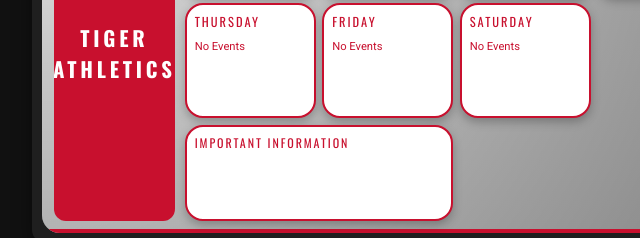
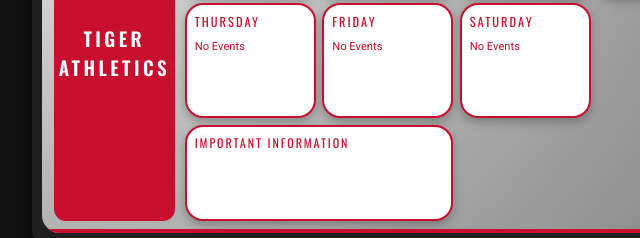
Before and after one commit to emilyshae79-cmd/Weekly-Calendar, a plain HTML site: page index.html in a window 1280 px wide. Shown: the part 1640-1878 px from the top of the page, 249-889 px from the left. Drawn offline with nearby package versions, Linux system fonts and the light colour scheme.

Commit message:
Update index.html

```diff
--- a/index.html
+++ b/index.html
@@ -253,8 +253,8 @@
     }
 
     .side-line.main {
-      font-size: 1.3rem;
-      font-weight: 700;
+      font-size: 1.2rem;
+      font-weight: 600;
       writing-mode: horizontal-tb;    /* now horizontal */
       white-space: pre-line;          /* respect line breaks */
     }
```
